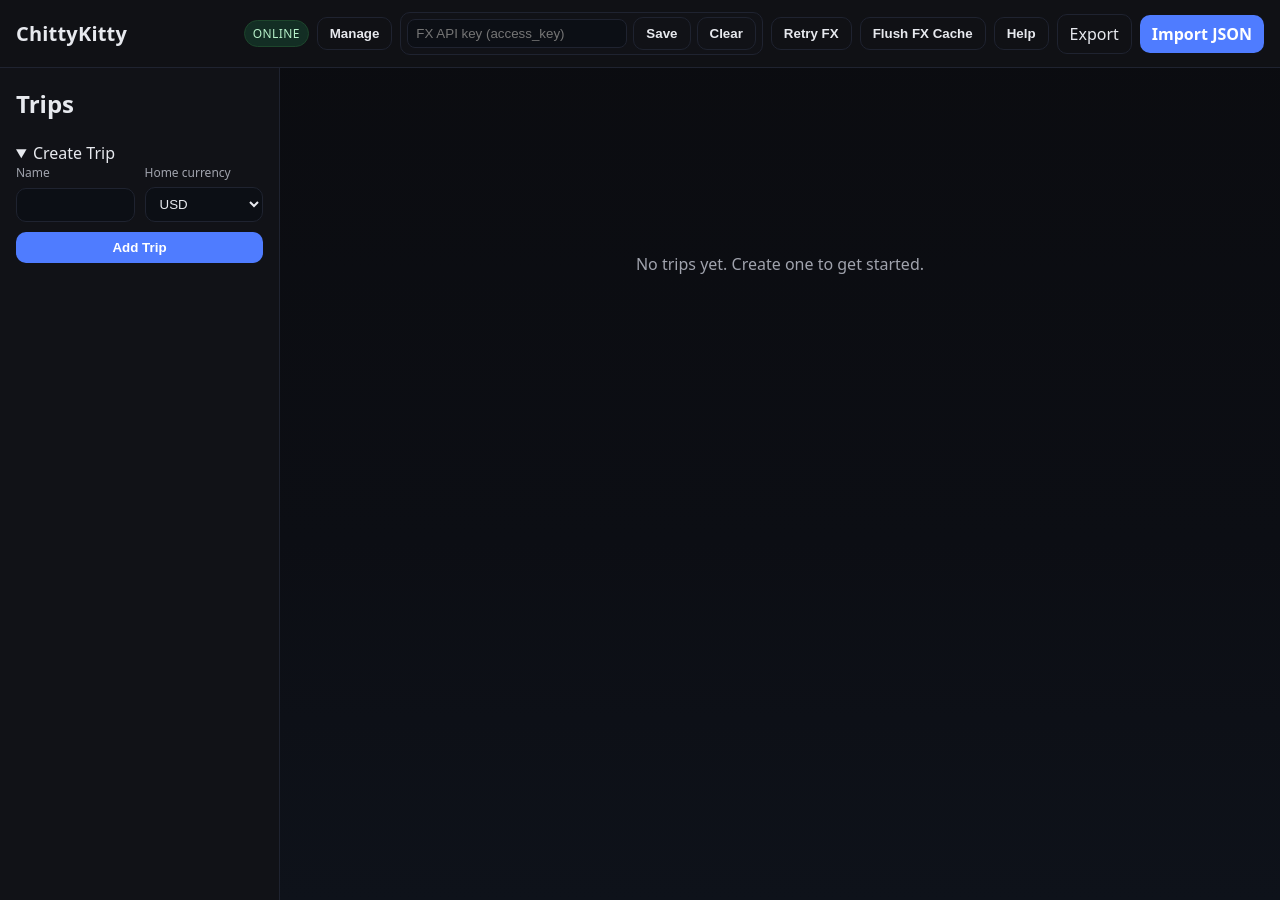
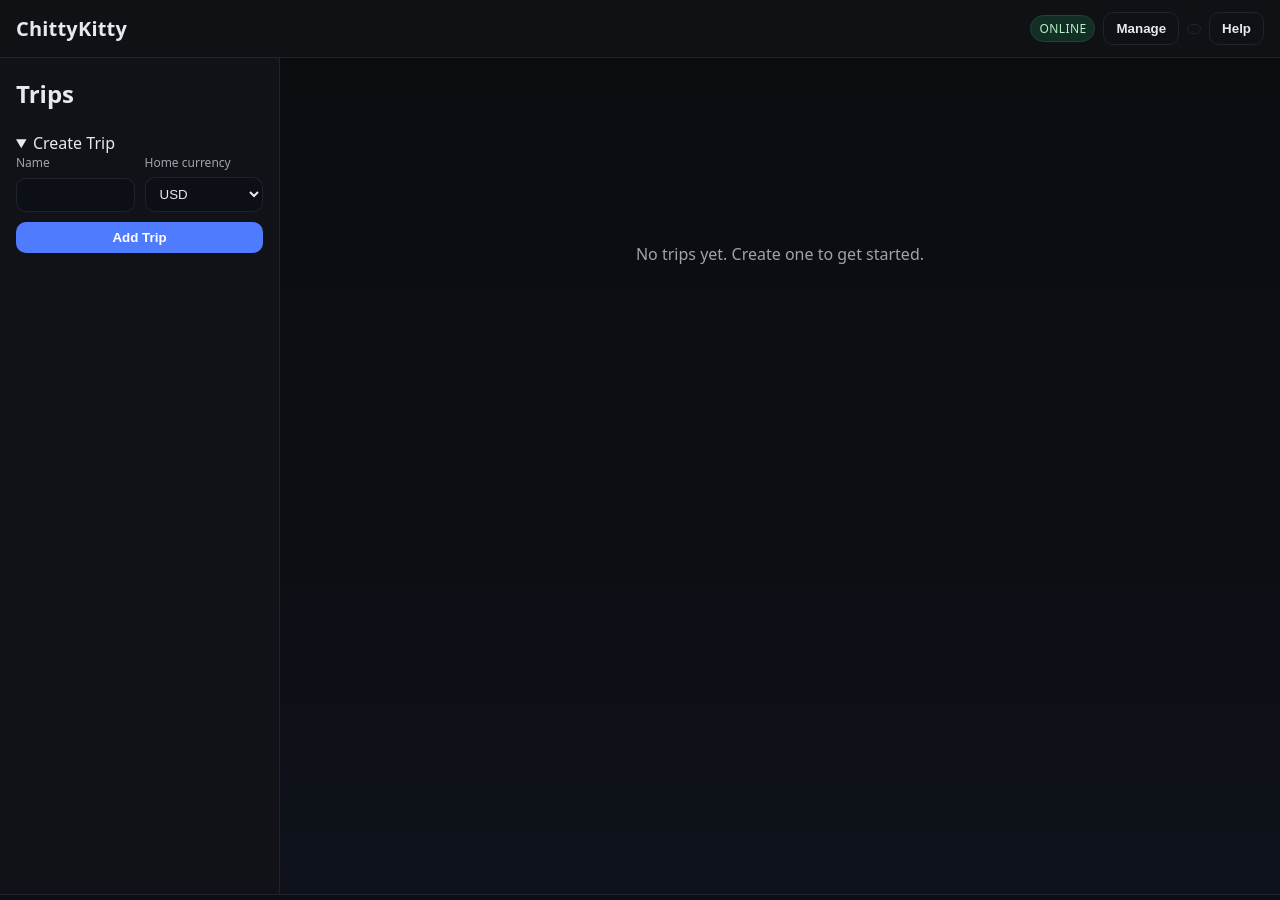
Before and after one commit to Console/console.github.io, a Jekyll site: the page ai-games/chittykitty/index.html, which Jekyll copies as it is, in a window 1280 px wide and 900 px high. Built offline with Jekyll 4.4.1, drawn with Linux system fonts in a browser that asks for light colours.

Commit message:
updating chittykitty
Now hides some of the clutter in the top bar.

```diff
--- a/ai-games/chittykitty/index.html
+++ b/ai-games/chittykitty/index.html
@@ -19,20 +19,21 @@
         <input
           type="password"
           id="apiKeyInput"
+          class="manage-only"
           placeholder="FX API key (access_key)"
           aria-label="FX API key (access_key)"
         />
-        <button type="submit" class="ghost" title="Save API key">Save</button>
-        <button type="button" id="clearApiKeyBtn" class="ghost" title="Clear API key">Clear</button>
-        <span id="apiKeySavedBadge" class="badge muted hidden">key saved</span>
+        <button type="submit" class="ghost manage-only" title="Save API key">Save</button>
+        <button type="button" id="clearApiKeyBtn" class="ghost manage-only" title="Clear API key">Clear</button>
+        <span id="apiKeySavedBadge" class="badge muted manage-only hidden">key saved</span>
       </form>
 
-      <button id="retryFxBtn" class="ghost">Retry FX</button>
-      <button id="flushFxBtn" class="ghost">Flush FX Cache</button>
+      <button id="retryFxBtn" class="ghost manage-only">Retry FX</button>
+      <button id="flushFxBtn" class="ghost manage-only">Flush FX Cache</button>
       <button id="helpBtn" class="ghost">Help</button>
 
       <!-- Export panel -->
-      <details id="exportPanel" class="pop">
+      <details id="exportPanel" class="pop manage-only">
         <summary>Export</summary>
         <div class="pop-body">
           <div class="radio-col">
@@ -41,12 +42,12 @@
             <label><input type="radio" name="exportScope" value="selected"> Selected trips</label>
           </div>
           <div id="exportTripChecks" class="checks hidden"></div>
-          <button id="doExportBtn">Export JSON</button>
+          <button id="doExportBtn" >Export JSON</button>
         </div>
       </details>
 
       <!-- Import -->
-      <label class="file-btn">
+      <label class="file-btn manage-only">
         Import JSON
         <input type="file" id="importInput" accept="application/json" />
       </label>
```
